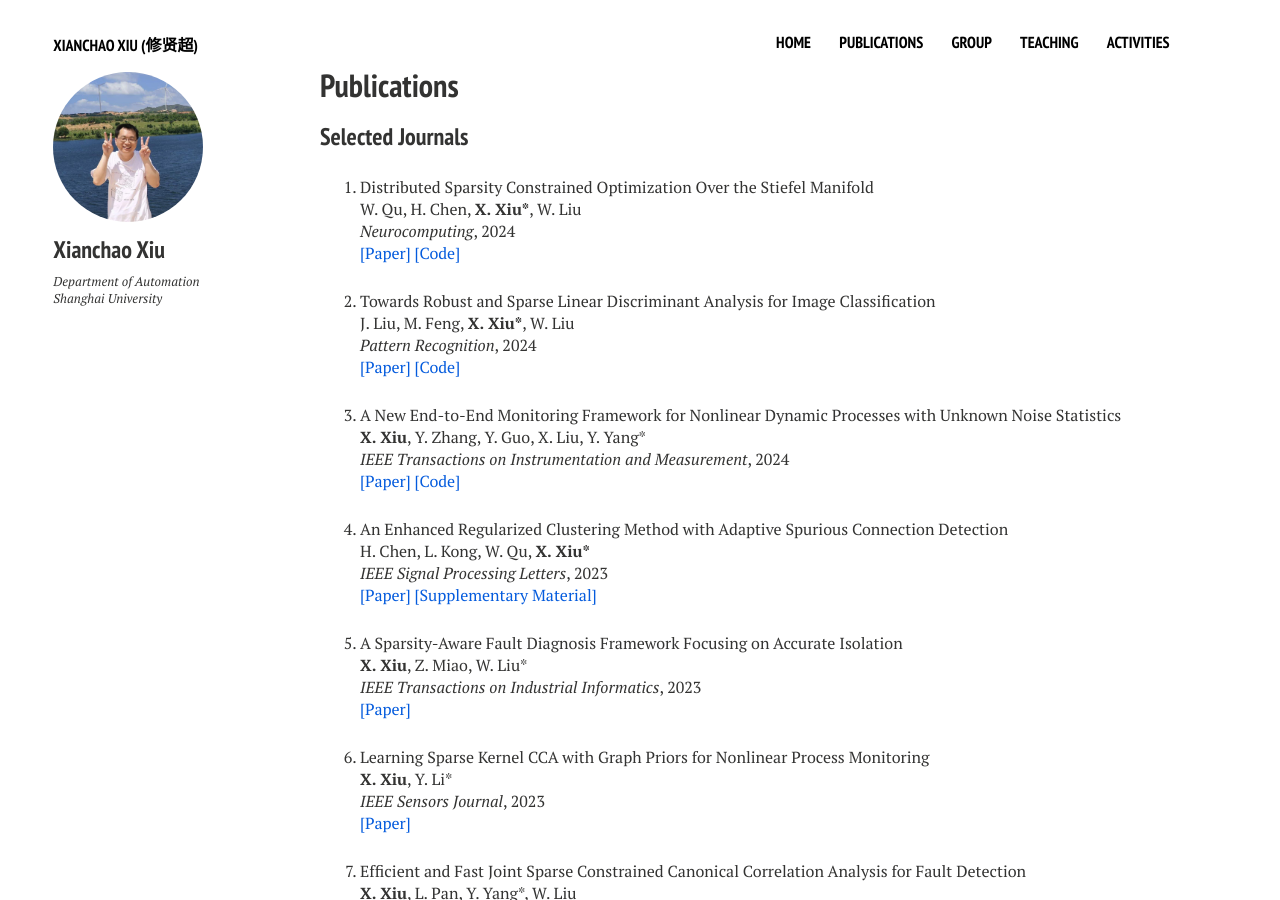
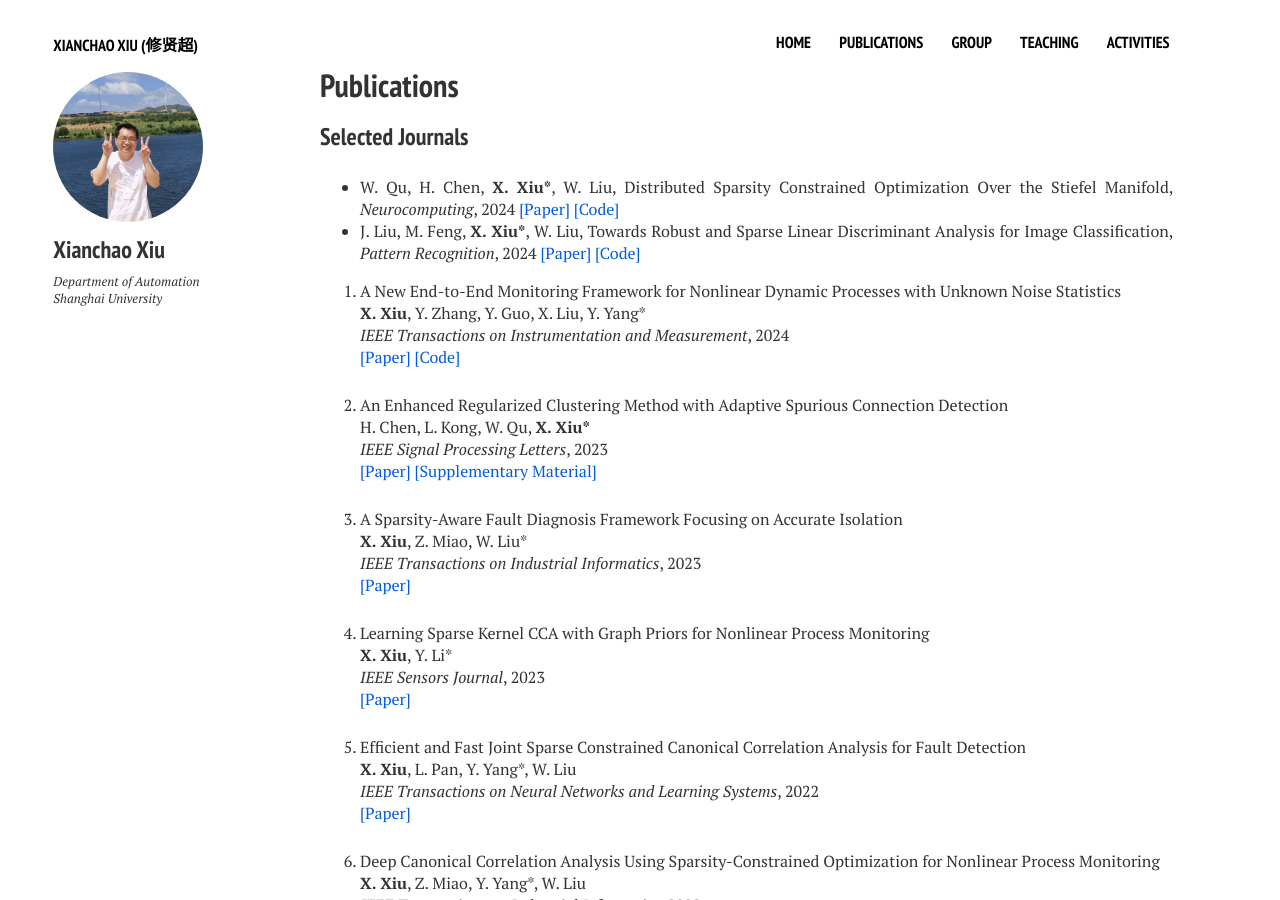
Before and after one commit to xianchaoxiu/xianchaoxiu.github.io, a Jekyll site: the page built from publications/index.md, in a window 1280 px wide and 900 px high. Built offline with Jekyll 4.4.1, drawn with Linux system fonts in a browser that asks for light colours; nearby versions of some CDN libraries.

Commit message:
Update index.md

```diff
--- a/publications/index.md
+++ b/publications/index.md
@@ -10,29 +10,11 @@ share: false
 
 
 ### Selected Journals
+
+* W. Qu, H. Chen, <b>X. Xiu*</b>, W. Liu, Distributed Sparsity Constrained Optimization Over the Stiefel Manifold, <i>Neurocomputing</i>, 2024 <a href="https://www.sciencedirect.com/science/article/pii/S0925231224010385" class="textlink" target="_blank">[Paper]</a> <a href="https://github.com/wtqu/DREAM" class="textlink" target="_blank">[Code]</a>
+* J. Liu, M. Feng, <b>X. Xiu*</b>, W. Liu, Towards Robust and Sparse Linear Discriminant Analysis for Image Classification, <i> Pattern Recognition</i>, 2024 <a href="https://www.sciencedirect.com/science/article/pii/S0031320324002632" class="textlink" target="_blank">[Paper]</a> <a href="https://github.com/EMXlight/RSLDAplus" class="textlink" target="_blank">[Code]
+
 <ol>
-
-
-<li ><p>
-Distributed Sparsity Constrained Optimization Over the Stiefel Manifold <br>
-W. Qu, H. Chen, <b>X. Xiu*</b>, W. Liu <br>
-<i>Neurocomputing</i>, 2024 <br>
-<a href="https://www.sciencedirect.com/science/article/pii/S0925231224010385" class="textlink" target="_blank">[Paper]</a>
-<a href="https://github.com/wtqu/DREAM" class="textlink" target="_blank">[Code]</a>
-</p>
-</li>
-
-
-<li ><p>
-Towards Robust and Sparse Linear Discriminant Analysis for Image Classification <br>
-J. Liu, M. Feng, <b>X. Xiu*</b>, W. Liu <br>
-<i> Pattern Recognition</i>, 2024 <br>
-<a href="https://www.sciencedirect.com/science/article/pii/S0031320324002632" class="textlink" target="_blank">[Paper]</a>
-<a href="https://github.com/EMXlight/RSLDAplus" class="textlink" target="_blank">[Code]</a>
-</p>
-</li>
-
-
 
 <li ><p>
 A New End-to-End Monitoring Framework for Nonlinear Dynamic Processes with Unknown Noise Statistics <br>
```
